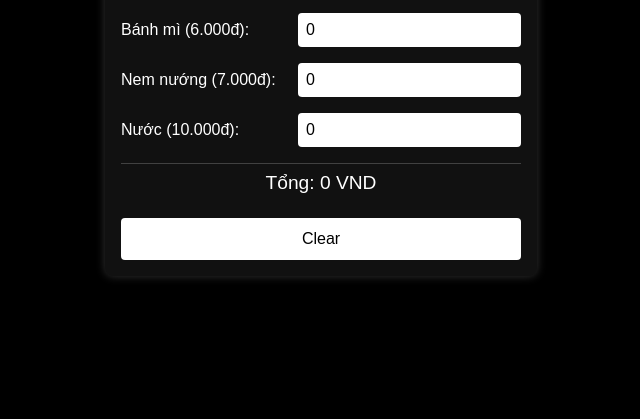
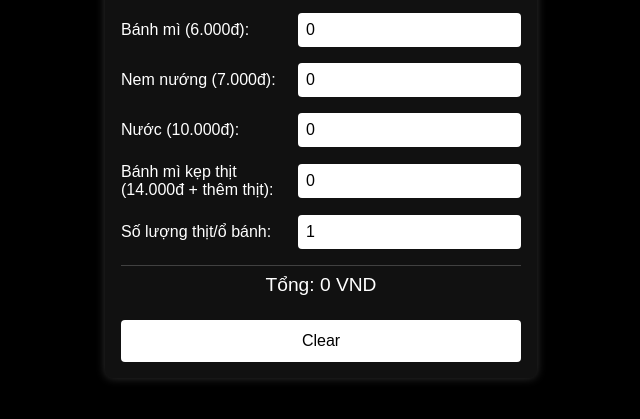
Before and after one commit to TheOverthinkerDev/Tinh_bill, a plain HTML site: page index.html in a window 1280 px wide. Shown: the part 159-578 px from the top of the page, without its empty margins (319-959 px from the left). Drawn offline with Linux system fonts and the light colour scheme.

Commit message:
Update index.html

```diff
--- a/index.html
+++ b/index.html
@@ -26,6 +26,14 @@
         <label for="nuoc">Nước (10.000đ):</label>
         <input type="number" id="nuoc" min="0" value="0">
       </div>
+      <div class="item">
+        <label for="banhmiThit">Bánh mì kẹp thịt (14.000đ + thêm thịt):</label>
+        <input type="number" id="banhmiThit" min="0" value="0">
+      </div>
+      <div class="item">
+        <label for="thitTrongBanh">Số lượng thịt/ổ bánh:</label>
+        <input type="number" id="thitTrongBanh" min="1" value="1">
+      </div>
       <div class="total">
         Tổng: <span id="total">0</span> VND
       </div>
```
